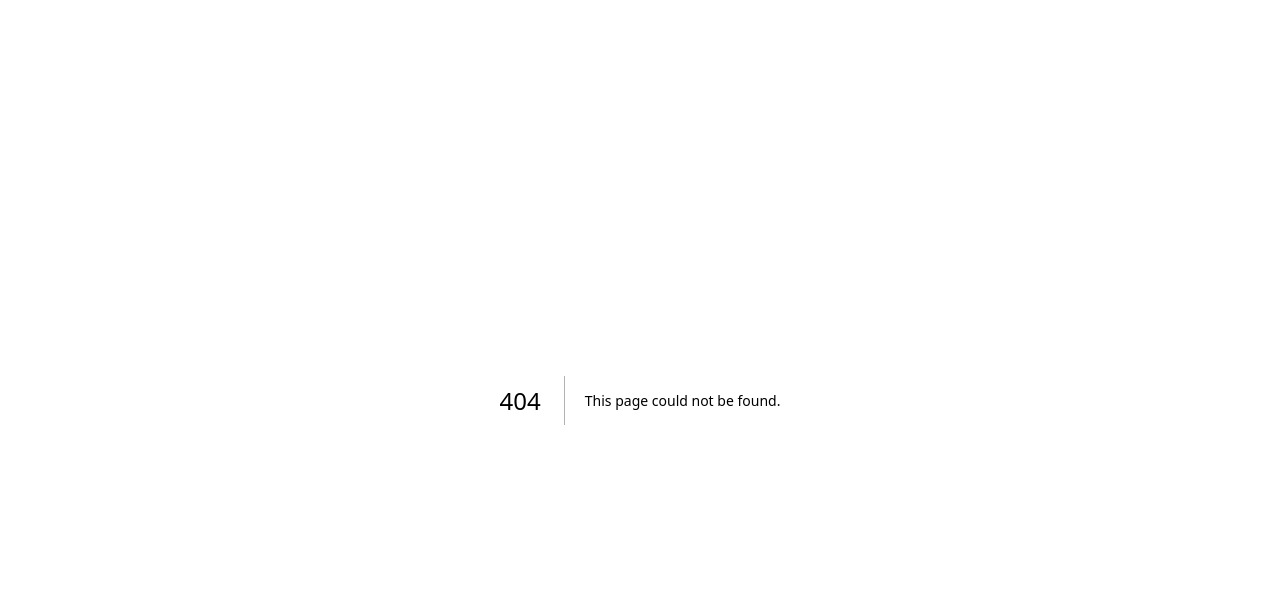
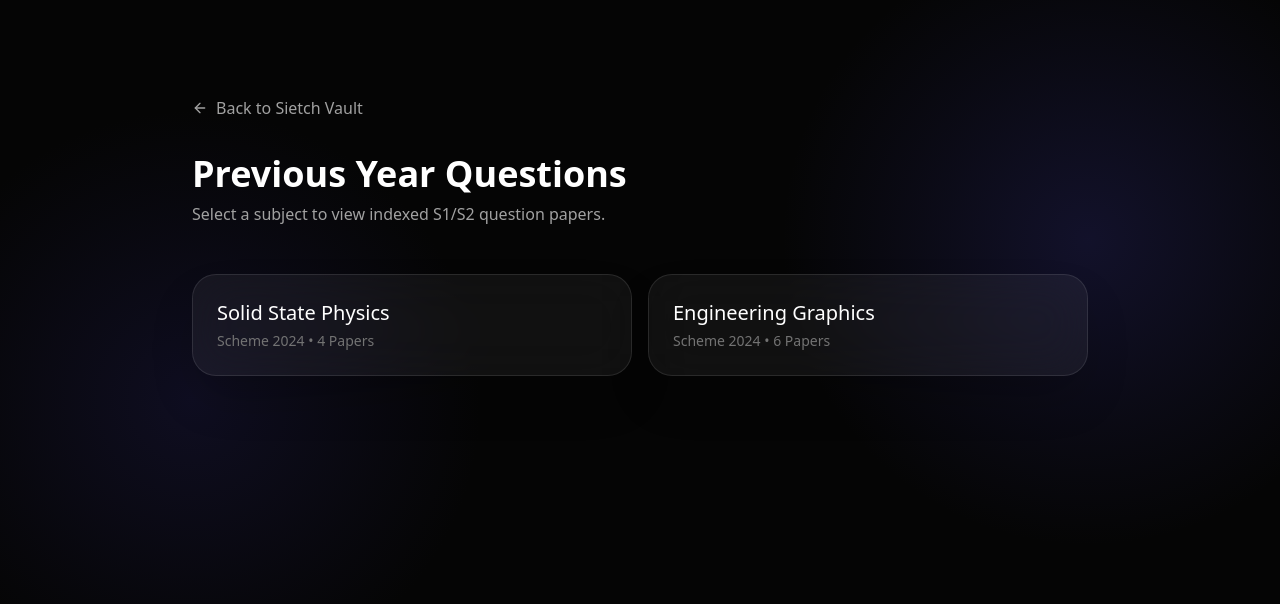
Before and after one commit to adxthhhh/sietch, a Next.js app: page /pyqs in a window 1280 px wide. Before the commit this address had no page. Shown: the top 604 px of the page. Built offline with nearby package versions, Linux system fonts and the light colour scheme.

Commit message:
new file:   src/app/pyqs/page.tsx

```diff
--- /dev/null
+++ b/src/app/pyqs/page.tsx
@@ -0,0 +1,37 @@
+import Link from 'next/link';
+import { ArrowLeft } from 'lucide-react';
+
+export default function PYQsPage() {
+  return (
+    <main className="min-h-screen flex flex-col items-center pt-24 px-6 relative z-10">
+
+      {/* Top Navigation */}
+      <div className="w-full max-w-4xl mb-8">
+        <Link href="/" className="inline-flex items-center text-neutral-400 hover:text-white transition-colors">
+          <ArrowLeft className="w-4 h-4 mr-2" />
+          Back to Sietch Vault
+        </Link>
+      </div>
+
+      {/* Header */}
+      <div className="w-full max-w-4xl mb-12">
+        <h1 className="text-4xl font-bold text-white mb-2">Previous Year Questions</h1>
+        <p className="text-neutral-400">Select a subject to view indexed S1/S2 question papers.</p>
+      </div>
+
+      {/* Placeholder Content Area */}
+      <div className="w-full max-w-4xl grid grid-cols-1 md:grid-cols-2 gap-4">
+        {/* We will populate this with Supabase data later */}
+        <div className="glass-card p-6">
+          <h3 className="text-xl font-medium text-white mb-1">Solid State Physics</h3>
+          <p className="text-sm text-neutral-500">Scheme 2024 • 4 Papers</p>
+        </div>
+        <div className="glass-card p-6">
+          <h3 className="text-xl font-medium text-white mb-1">Engineering Graphics</h3>
+          <p className="text-sm text-neutral-500">Scheme 2024 • 6 Papers</p>
+        </div>
+      </div>
+
+    </main>
+  );
+}
```
